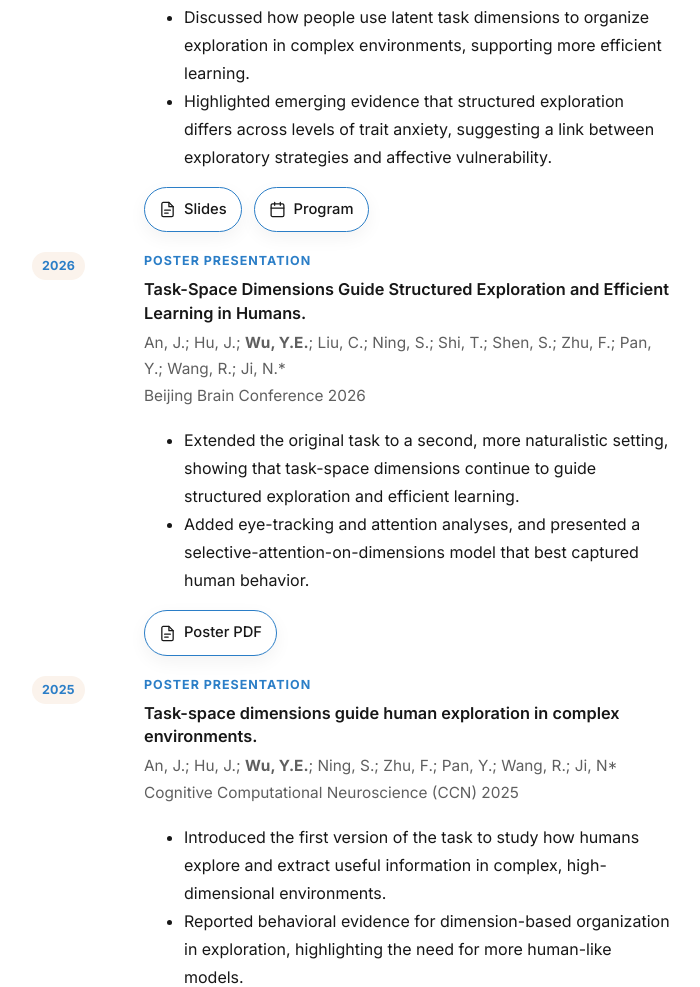
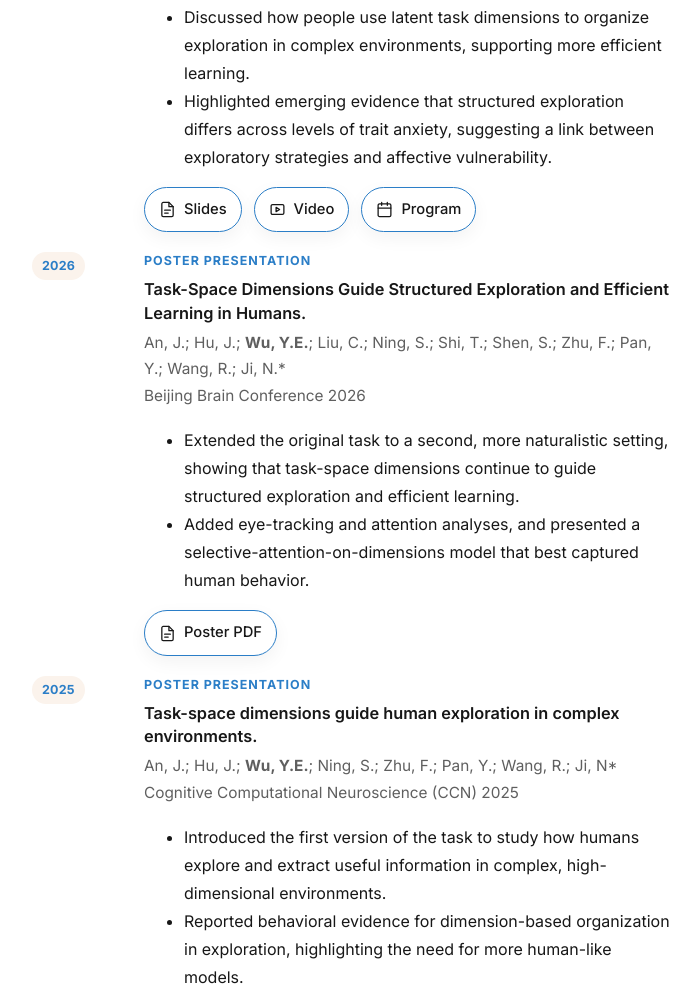
Before and after one commit to Yilin-Elaine-Wu/Yilin-Elaine-Wu.github.io, a plain HTML site: page index.html in a window 1280 px wide. Shown: the part 1961-2948 px from the top of the page, without its empty margins (288-988 px from the left). Drawn offline with Linux system fonts and the light colour scheme.

Commit message:
Add short talk video link

```diff
--- a/index.html
+++ b/index.html
@@ -665,6 +665,13 @@
                   </svg>
                   Slides
                 </a>
+                <a class="icon-link" href="https://www.bilibili.com/video/BV18KbG6ZEJA/" target="_blank" rel="noopener noreferrer">
+                  <svg viewBox="0 0 24 24" fill="none" stroke-width="1.8" stroke-linecap="round" stroke-linejoin="round">
+                    <rect x="3" y="5" width="18" height="14" rx="2"></rect>
+                    <path d="m10 9 5 3-5 3V9z"></path>
+                  </svg>
+                  Video
+                </a>
                 <a class="icon-link" href="https://en.cibr.ac.cn/cibrMeeting/meeting2026/schedule" target="_blank" rel="noopener noreferrer">
                   <svg viewBox="0 0 24 24" fill="none" stroke-width="1.8" stroke-linecap="round" stroke-linejoin="round">
                     <rect x="3" y="4" width="18" height="18" rx="2"></rect>
```
